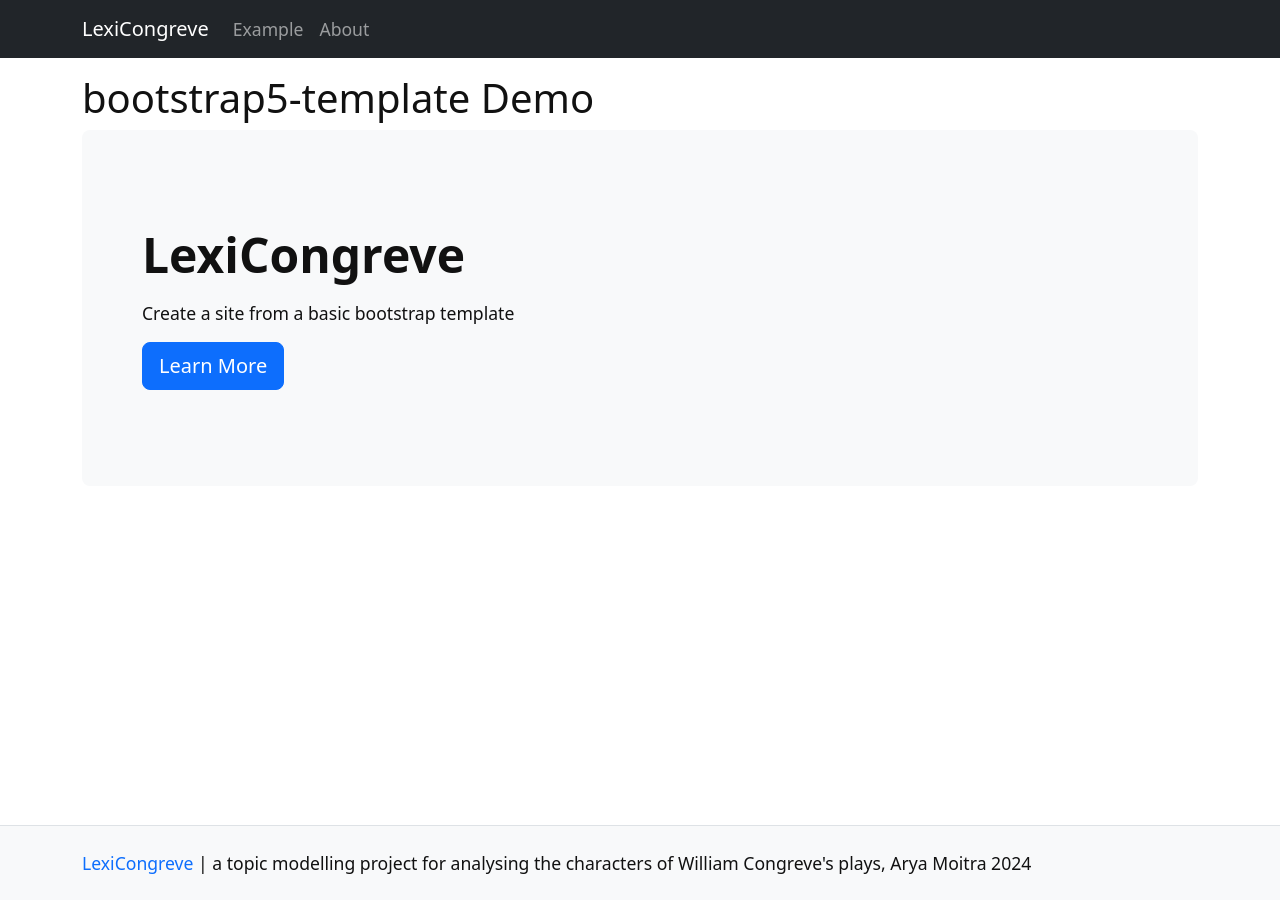
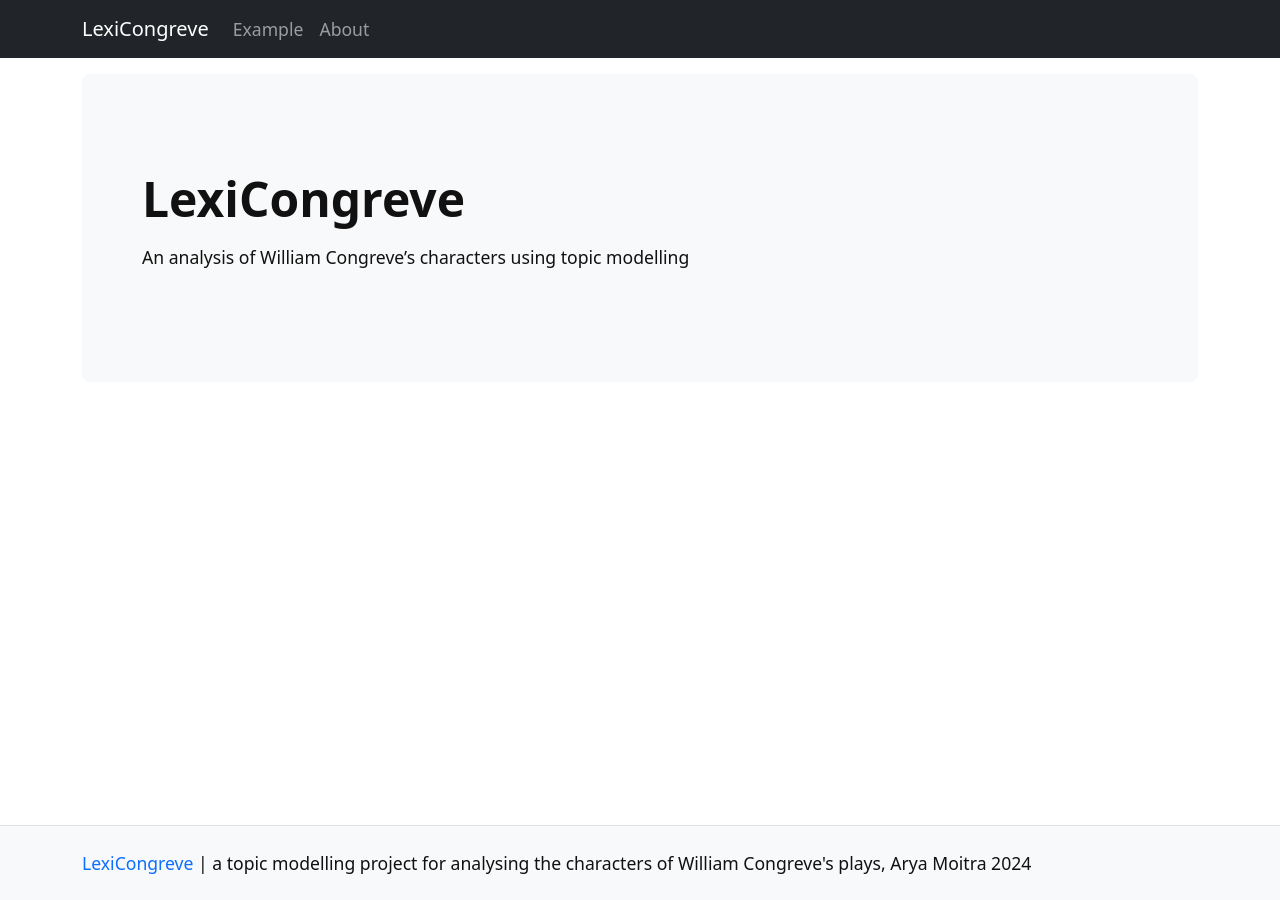
Before and after one commit to aryamoitra/lexicongreve, a Jekyll site: the page built from pages/index.md, in a window 1280 px wide. Built offline with Jekyll 4.4.1, drawn with Linux system fonts in a browser that asks for light colours.

Commit message:
Update site description

```diff
--- a/pages/index.md
+++ b/pages/index.md
@@ -1,6 +1,6 @@
 ---
-title: bootstrap5-template Demo
+title:
 layout: page
 ---
 
-{% include jumbotron.html heading=site.title text="Create a site from a basic bootstrap template" button-text="Learn More" button-link="about.html" %}
+{% include jumbotron.html heading=site.title text="An analysis of William Congreve's characters using topic modelling" %}
```
